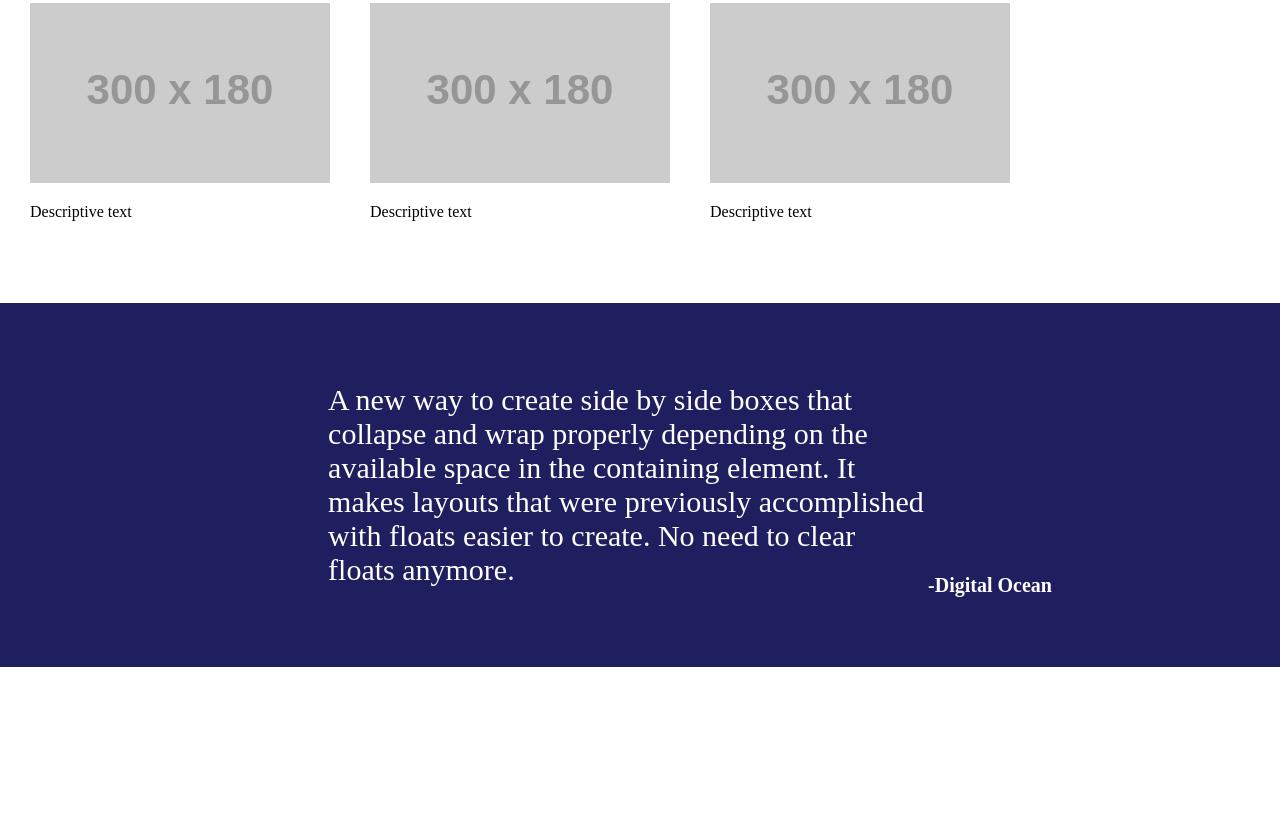
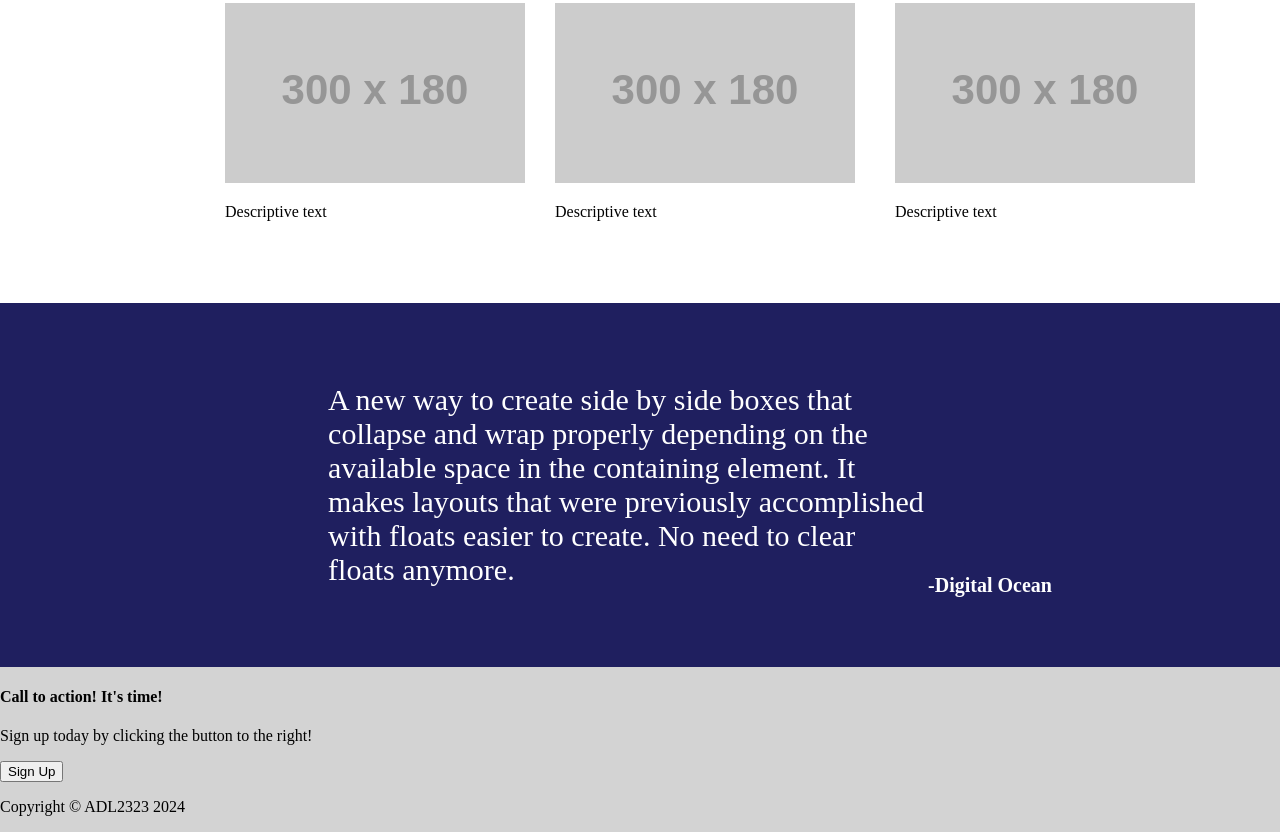
Before and after one commit to adl2323/landing-page, a plain HTML site: page index.html in a window 1280 px wide. Shown: the part 595-1427 px from the top of the page. Before the commit the page ends 1262 px from the top, so only its background shows below. Drawn offline with Linux system fonts and the light colour scheme; placeholder pictures from the web are drawn by us.

Commit message:
Finished landing page html

```diff
--- a/index.html
+++ b/index.html
@@ -7,13 +7,13 @@
     <link rel="stylesheet" href="style.css">
 </head>
 <body>
+    <div class="header">
+        <h3 class="logo">Header Logo</h3>
+        <h6 class="linkone">header link one</h6>
+        <h6 class="linktwo">header link two</h6>
+        <h6 class="linkthree">header link three</h6>
+    </div>
     <section>
-        <div class="header">
-            <h3 class="logo">Header Logo</h3>
-            <h6 class="linkone">header link one</h6>
-            <h6 class="linktwo">header link two</h6>
-            <h6 class="linkthree">header link three</h6>
-        </div>
         <div class="sectionone">
             <h1 class="catch">This website is awesome</h1>
             <div class="subtext">This website has some subtext that goes here under the catch. It's a smaller font and the color is lower contrast
@@ -28,8 +28,8 @@
             <h2 class="catchtwo">Some random information.</h2>
             <ul>
                 <li>
-                  <img class="img" src="https://placehold.it/300x180" alt="" />
-                  <p>Descriptive text</p>
+                  <img class="imgone" src="https://placehold.it/300x180" alt="" />
+                  <p class="pone">Descriptive text</p>
                 </li>
                 <li>
                   <img class="img" src="https://placehold.it/300x180" alt="" />
@@ -48,5 +48,19 @@
             <p class="author">-Digital Ocean</p>
         </div>
     </section>
+    <section>
+        <div class="four">
+            <div class="sectionfour" id="secfour">
+                <h4 class="catchthree">Call to action! It's time!</h4>
+                <p class="subsub">Sign up today by clicking the button to the right!</p>
+                <button class="signuptwo">Sign Up</button>
+            </div>
+        </div>
+    </section>
+    <section>
+        <div class="footer">
+            <p class="copyright">Copyright © ADL2323 2024</p>
+        </div>
+    </section>
 </body>
 </html>
```
